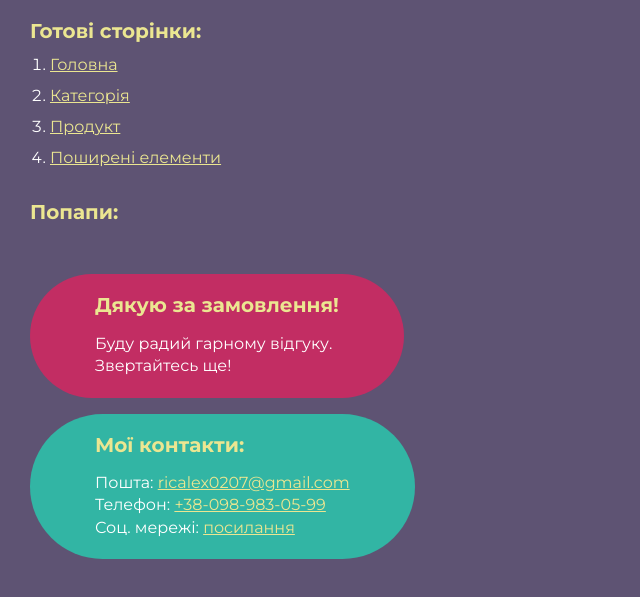
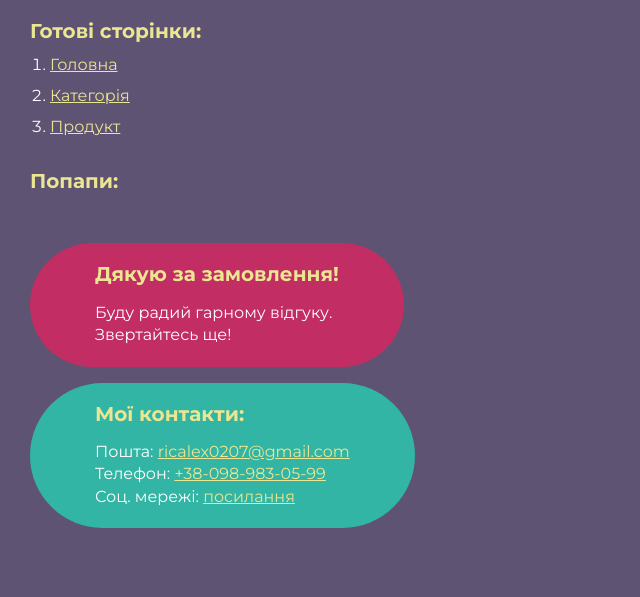
Before and after one commit to m1neil/KROVATO, a plain HTML site: page krovato/index.html in a window 1280 px wide. Shown: the part 115-712 px from the top of the page, without its empty margins (0-640 px from the left). Drawn offline with Linux system fonts and the light colour scheme.

Commit message:
fix project

```diff
--- a/krovato/index.html
+++ b/krovato/index.html
@@ -16,7 +16,7 @@
 				<li><a target="_blank" href="home.html">Головна</a></li>
 				<li><a target="_blank" href="category.html">Категорія</a></li>
 				<li><a target="_blank" href="product.html">Продукт</a></li>
-				<li><a target="_blank" href="common.html">Поширені елементи</a></li>
+				<!-- <li><a target="_blank" href="common.html">Поширені елементи</a></li> -->
 			</ol>
 			<h2>Попапи:</h2>
 			<ol class="rootpage__list">
```
